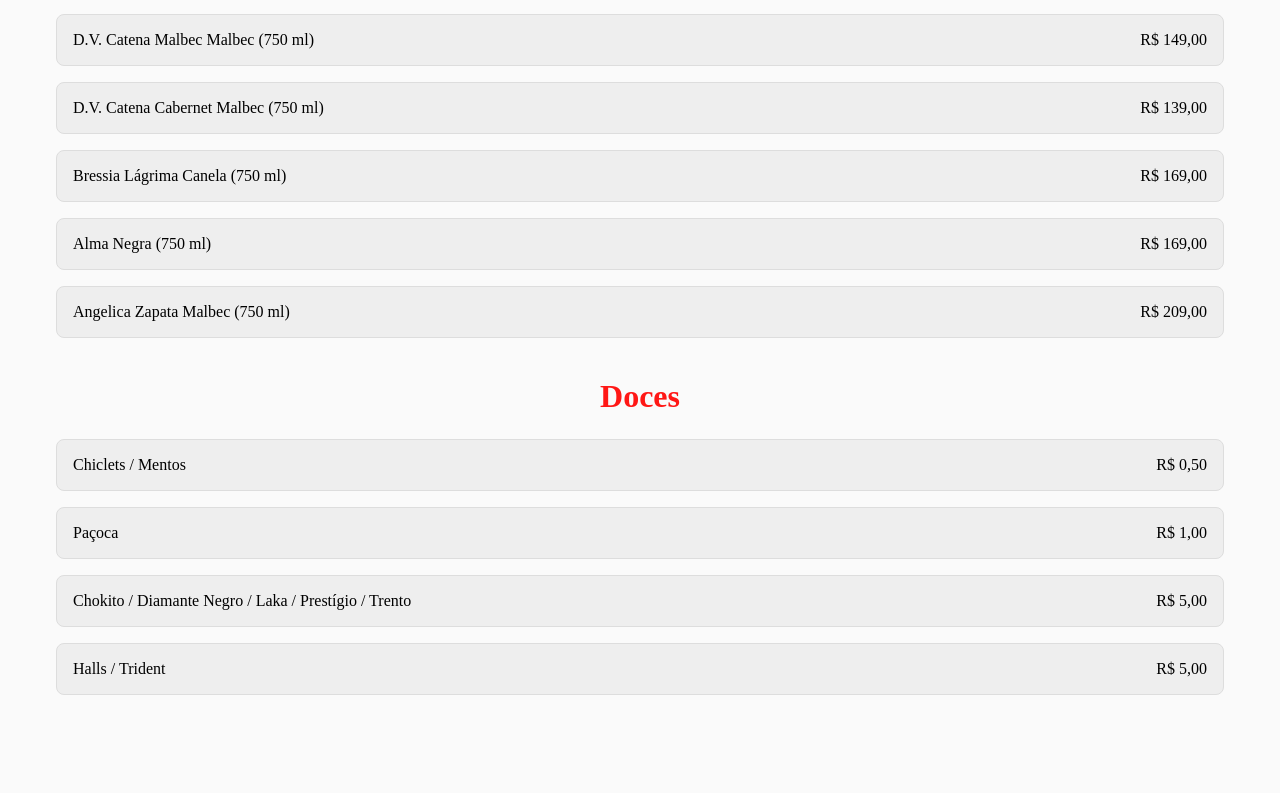
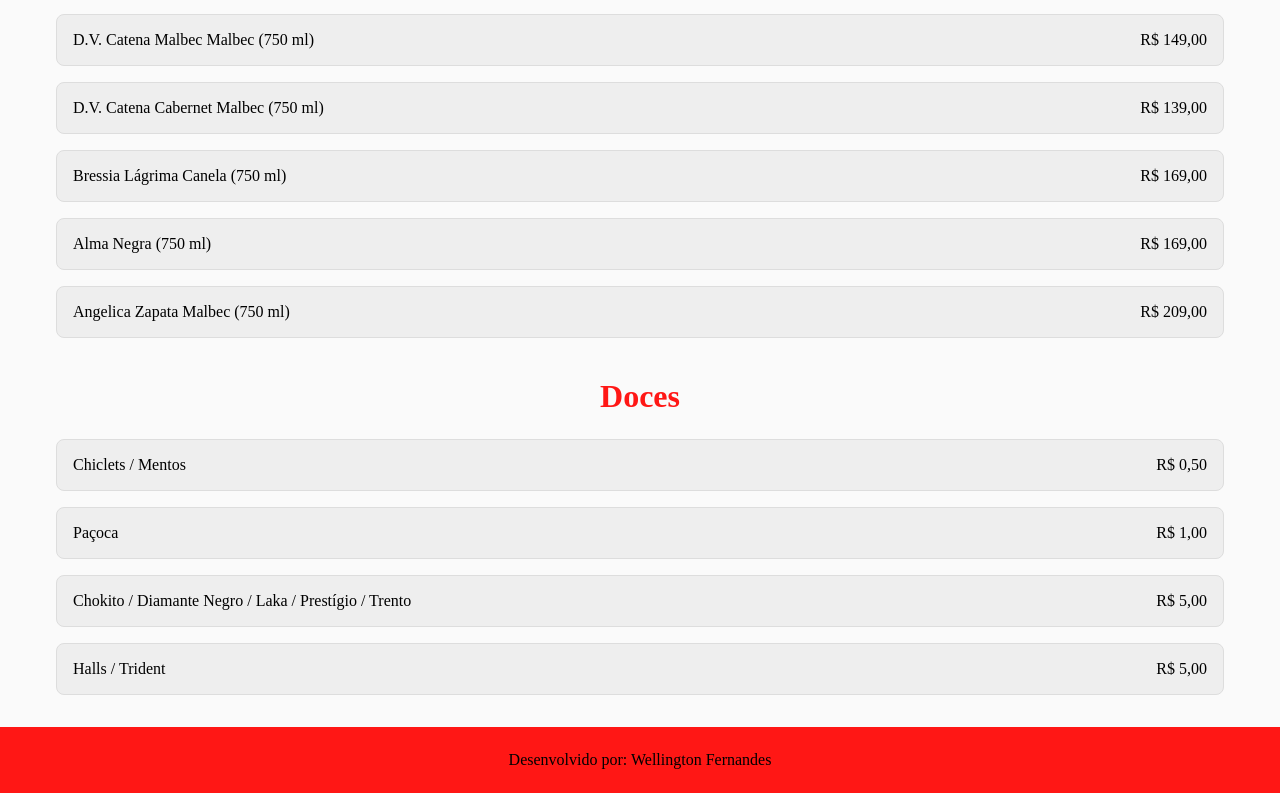
Before and after one commit to wellingtonfernandesbarbosa/joaninha-menu, a Next.js app: page / in a window 1280 px wide. Shown: the part 4816-5609 px from the top of the page. Before the commit the page ends 5543 px from the top, so only its background shows below. Built offline with nearby package versions, Linux system fonts and the light colour scheme.

Commit message:
Add footer

```diff
--- /dev/null
+++ b/src/components/Footer/Footer.module.scss
@@ -0,0 +1,18 @@
+.footer {
+  background-color: #FF1715;
+  padding: 0.5em;
+
+  &__content {
+    max-width: 1200px;
+    margin: 0 auto;
+    display: flex;
+    justify-content: center;
+    gap: 1em;
+    align-items: center;
+    padding: 1em;
+
+    &__text {
+      color: #000000;
+    }
+  }
+}
--- /dev/null
+++ b/src/components/Footer/index.tsx
@@ -0,0 +1,16 @@
+import styles from "./Footer.module.scss";
+
+export default function Footer() {
+  return (
+    <footer className={styles.footer}>
+      <div className={styles.footer__content}>
+        <p className={styles.footer__content__text}>
+          Desenvolvido por:{" "}
+          <a href="https://wellingtonfernandes.vercel.app/" className={styles.footer__content__link}>
+            Wellington Fernandes
+          </a>
+        </p>
+      </div>
+    </footer>
+  );
+}
--- a/src/pages/index.tsx
+++ b/src/pages/index.tsx
@@ -1,7 +1,9 @@
 import styles from "./index.module.scss";
 
+import Head from "next/head";
+
 import Header from "@/components/Header";
-import Head from "next/head";
+import Footer from "@/components/Footer";
 import ItemList from "@/components/ItemList";
 
 import { lanches, porcoes, bebidasSemAlcool, bebidasAlcoolicas, drinks, vinhos, doces } from "@/data/menu";
@@ -26,6 +28,7 @@
         <ItemList title="Vinhos" itens={vinhos} />
         <ItemList title="Doces" itens={doces} />
       </main>
+      <Footer />
     </div>
   );
 }
```
